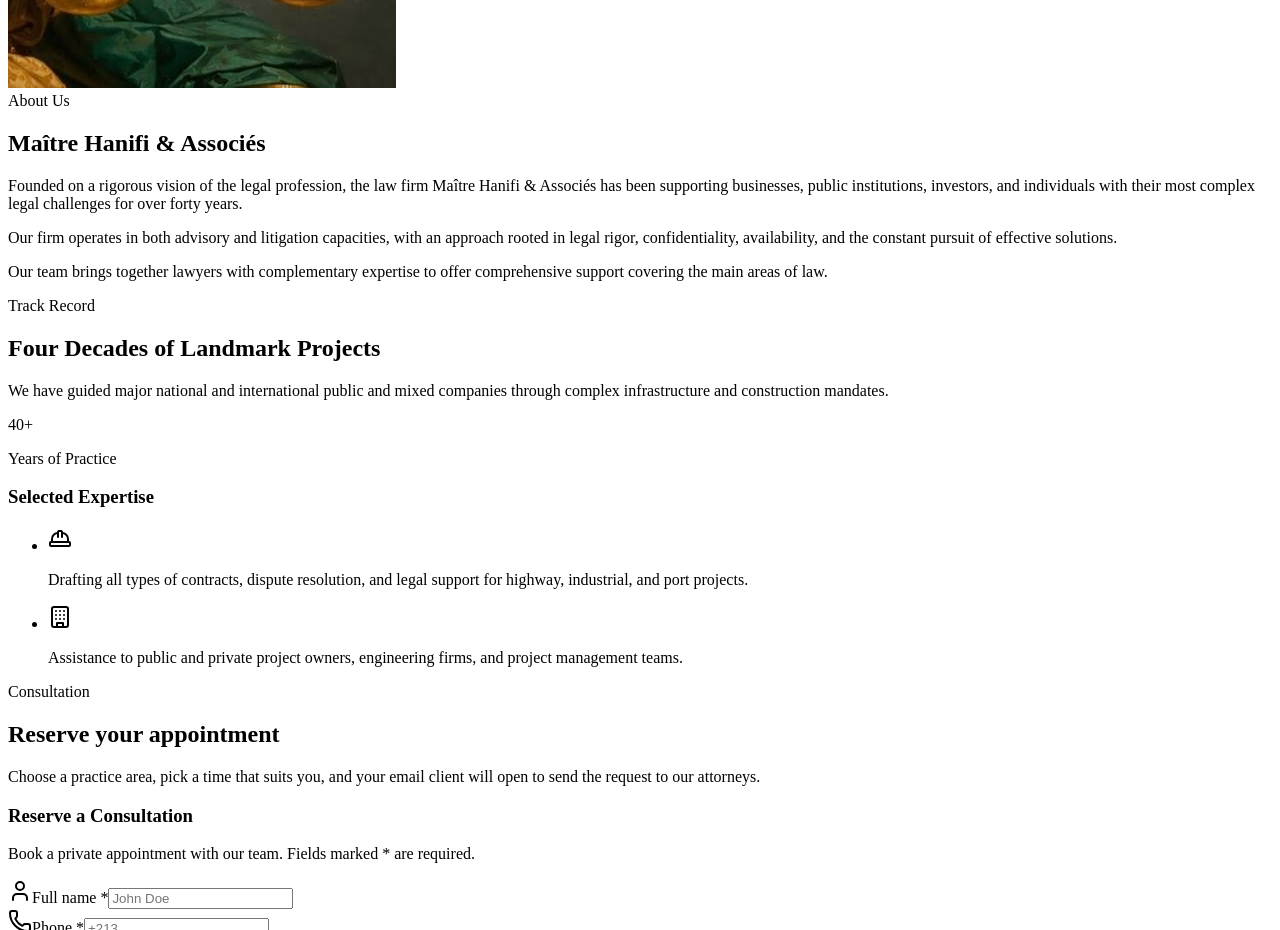
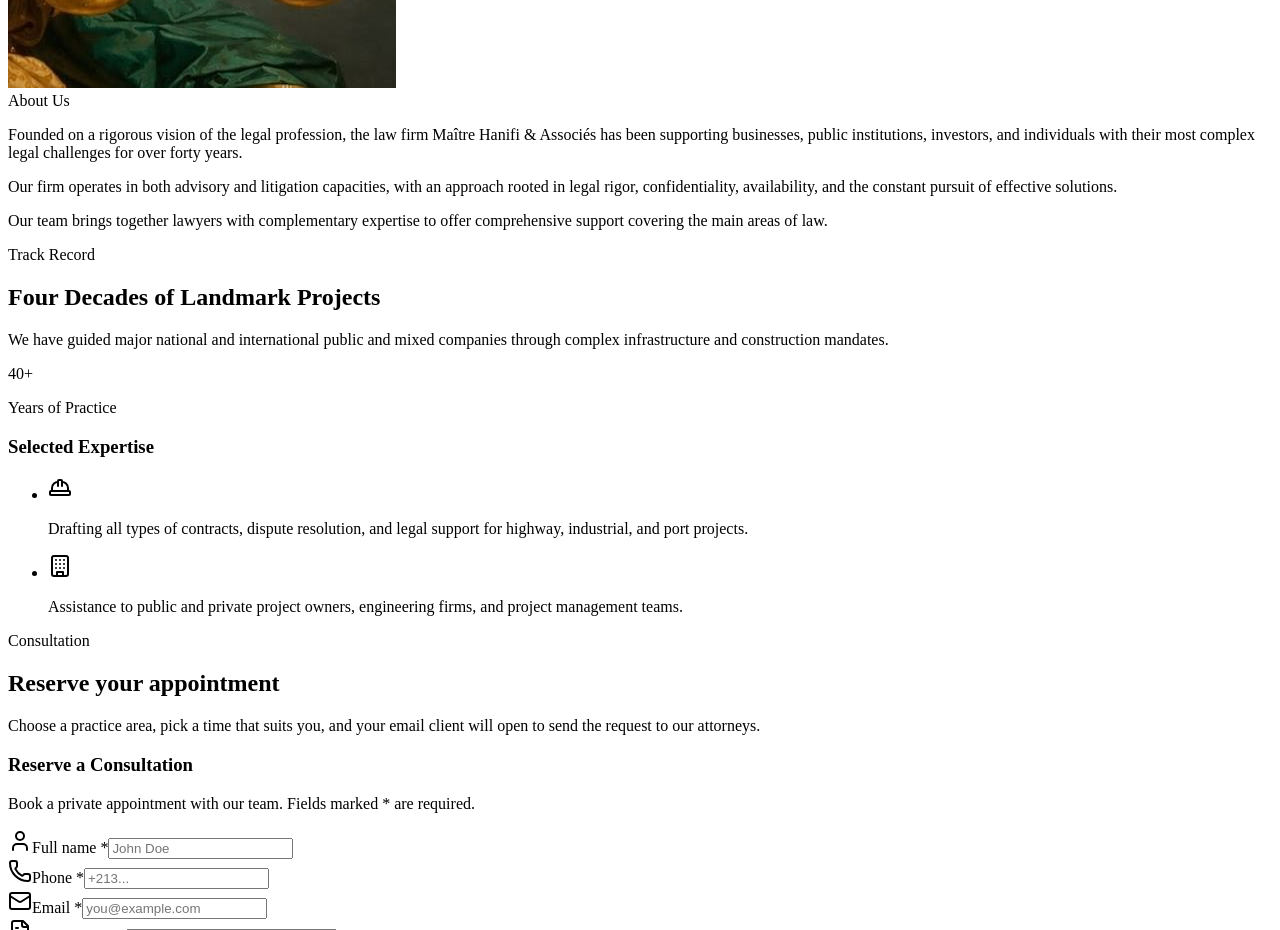
Before and after one commit to toai1/hblaw-firm, a React (Vite) app: page / in a window 1280 px wide. Shown: the part 1180-2110 px from the top of the page. Built offline with nearby package versions, Linux system fonts and the light colour scheme; the HTML template or start-up script is replaced by a standard one.

Commit message:
Remove pres.title heading

```diff
--- a/src/App.tsx
+++ b/src/App.tsx
@@ -1359,9 +1359,6 @@
               <Badge className="mb-3 bg-blue-50 text-blue-800 ring-1 ring-blue-100 hover:bg-blue-50">
                 {t("pres.badge")}
               </Badge>
-              <h2 className="font-serif text-2xl text-slate-900 sm:text-3xl">
-                {t("pres.title")}
-              </h2>
               <div className="mt-4 space-y-3 text-sm leading-relaxed text-stone-600">
                 <p>{t("pres.p1")}</p>
                 <p>{t("pres.p2")}</p>
```
